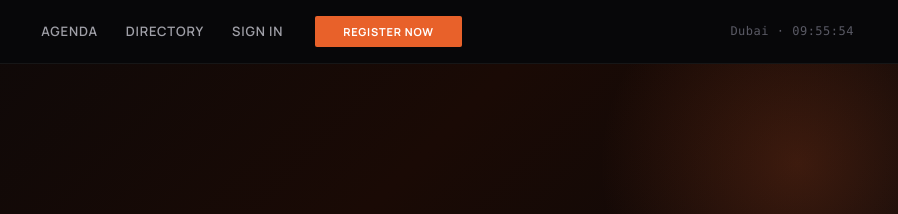
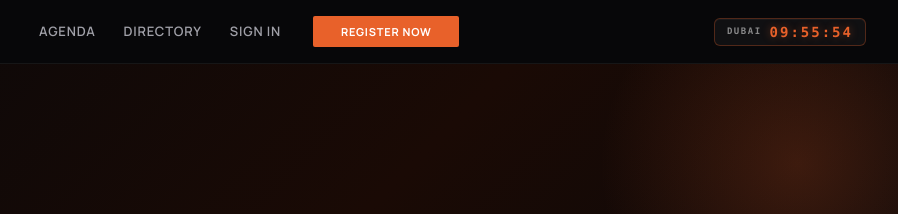
Before and after one commit to Frater12-byte/engagebyelevate, a website: page public/index.html in a window 1280 px wide. Shown: the top 214 px of the page, 382-1280 px from the left. Drawn offline with Linux system fonts and the light colour scheme; no server answers.

Commit message:
Refine time display: drop local city label, airport-board clock
Time display:
- fmtTimeDual: local time shows bare "14:00" (no city), secondary "09:00 Dubai"
- fmtTimeRange: same — local range bare, secondary has "Dubai" label
- Dubai users still see "09:00 Dubai" on primary (city label stays)

Nav clock:
- Airport-board style: dark pill with orange border glow
- "DUBAI" label (9px, muted) + digits in orange monospace (14px, tabular-nums)
- Orange text-shadow glow on digits
- Hidden on mobile (<768px)

Co-Authored-By: Claude Opus 4.6 (1M context) <noreply@anthropic.com>

```diff
--- a/public/css/main.css
+++ b/public/css/main.css
@@ -854,15 +854,35 @@ html.is-guest .nav-links .guest-only { display: inline-block; }
 }
 
 .nav-clock {
-  font-family: 'SF Mono', 'Consolas', monospace;
-  font-size: 12px;
-  color: var(--ink-muted);
-  letter-spacing: 0.5px;
-  padding: 0 12px;
-  align-self: center;
+  display: inline-flex;
+  align-items: center;
+  gap: 8px;
+  padding: 6px 12px;
+  border-radius: 6px;
+  background: rgba(255, 255, 255, 0.04);
+  border: 1px solid rgba(232, 97, 42, 0.3);
+  box-shadow: inset 0 1px 0 rgba(255, 255, 255, 0.04);
+  font-family: 'SF Mono', Menlo, Consolas, ui-monospace, monospace;
+  line-height: 1;
   white-space: nowrap;
 }
-@media (max-width: 768px) { .nav-clock { display: none; } }
+.nav-clock-label {
+  font-size: 9px;
+  letter-spacing: 1.5px;
+  color: rgba(255, 255, 255, 0.5);
+  font-weight: 600;
+}
+.nav-clock-digits {
+  font-size: 14px;
+  font-weight: 600;
+  letter-spacing: 2px;
+  color: var(--orange);
+  text-shadow: 0 0 8px rgba(232, 97, 42, 0.4);
+  font-variant-numeric: tabular-nums;
+}
+@media (max-width: 768px) {
+  .nav-clock { display: none; }
+}
 
 .nav-notif {
   display: inline-flex;
--- a/public/js/common.js
+++ b/public/js/common.js
@@ -56,12 +56,12 @@ function tzCity(tz) {
 function fmtTimeRange(startIso, endIso, userTz) {
   var dubai = fmtTime(startIso, 'Asia/Dubai') + ' \u2013 ' + fmtTime(endIso, 'Asia/Dubai') + ' Dubai';
   if (!userTz || userTz === 'Asia/Dubai') return { primary: dubai, secondary: '' };
-  var local = fmtTime(startIso, userTz) + ' \u2013 ' + fmtTime(endIso, userTz) + ' ' + tzCity(userTz);
+  var local = fmtTime(startIso, userTz) + ' \u2013 ' + fmtTime(endIso, userTz);
   return { primary: local, secondary: dubai };
 }
 function fmtTimeDual(iso, userTz) {
   if (!userTz || userTz === 'Asia/Dubai') return { primary: fmtTime(iso, 'Asia/Dubai') + ' Dubai', secondary: '' };
-  return { primary: fmtTime(iso, userTz) + ' ' + tzCity(userTz), secondary: fmtTime(iso, 'Asia/Dubai') + ' Dubai' };
+  return { primary: fmtTime(iso, userTz), secondary: fmtTime(iso, 'Asia/Dubai') + ' Dubai' };
 }
 
 function toast(msg, type = '') {
@@ -153,7 +153,7 @@ document.addEventListener('DOMContentLoaded', () => {
   });
 });
 
-/* Live Dubai clock in nav */
+/* Live Dubai clock in nav — airport-board style */
 function injectDubaiClock() {
   const host = document.querySelector('.nav-inner');
   if (!host) return;
@@ -161,13 +161,15 @@ function injectDubaiClock() {
   el.id = 'dubai-clock';
   el.className = 'nav-clock';
   el.setAttribute('aria-label', 'Current Dubai time');
+  el.innerHTML = '<span class="nav-clock-label">DUBAI</span><span class="nav-clock-digits">--:--:--</span>';
   const toggle = host.querySelector('.nav-toggle');
   if (toggle) host.insertBefore(el, toggle);
   else host.appendChild(el);
+  const digits = el.querySelector('.nav-clock-digits');
   const fmt = new Intl.DateTimeFormat('en-GB', {
     timeZone: 'Asia/Dubai', hour: '2-digit', minute: '2-digit', second: '2-digit', hour12: false
   });
-  const tick = () => { el.textContent = 'Dubai \u00b7 ' + fmt.format(new Date()); };
+  const tick = () => { digits.textContent = fmt.format(new Date()); };
   tick();
   setInterval(tick, 1000);
 }
```
